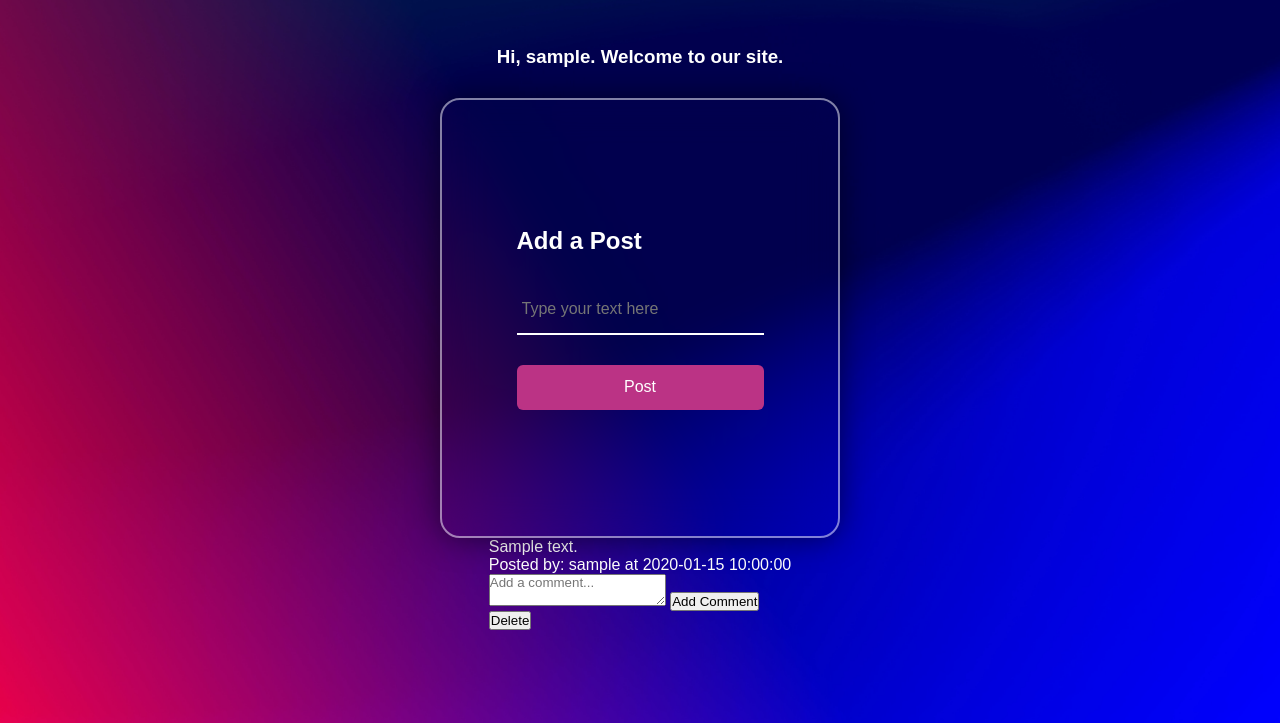
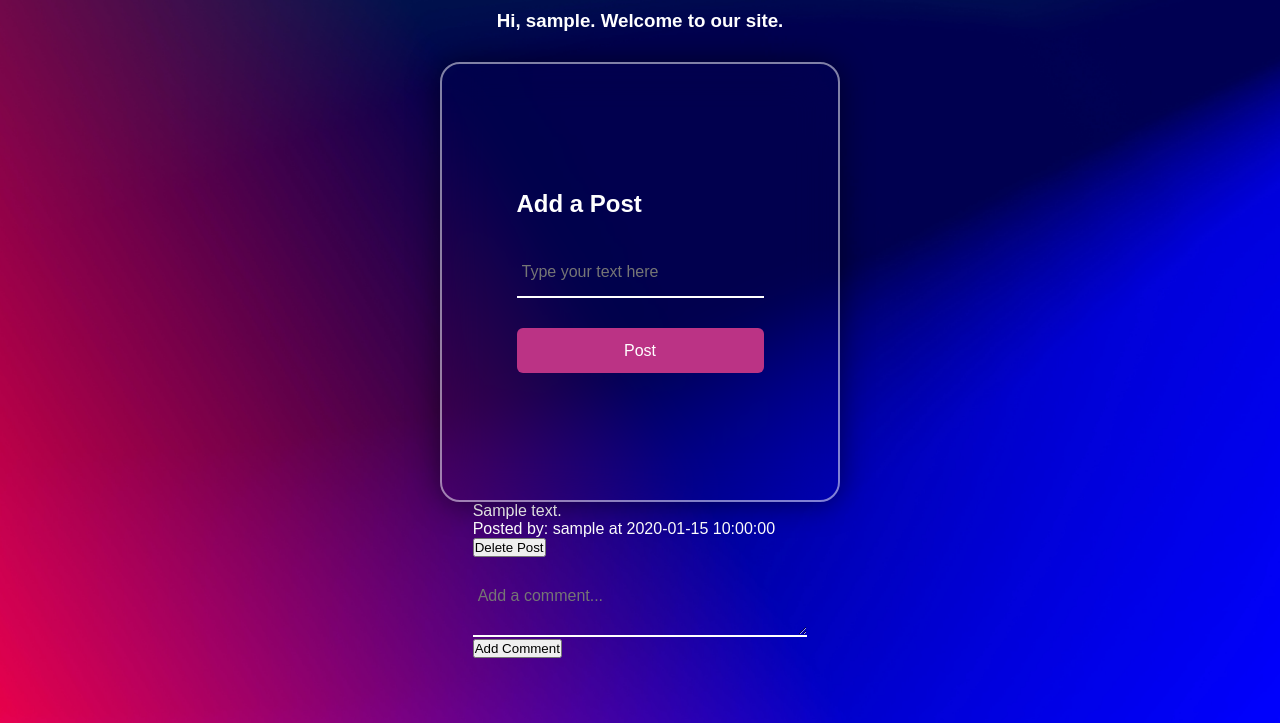
Before and after one commit to mvoyevoda/Message-Board, a PHP site: page / in a window 1280 px wide. Shown: the part 77-800 px from the top of the page. Run offline with PHP 8.4, Linux system fonts and the light colour scheme; the visitor is signed in with stand-in values (Sample User, id 1); tables that the repository leaves empty or names only in its code hold one stand-in row (values such as "Sample post").

Commit message:
in progress

```diff
--- a/dashboard.php
+++ b/dashboard.php
@@ -71,21 +71,22 @@ function deletePost($postid, $conn){
             echo "<p>".htmlspecialchars($row['body'])."</p>";
             echo "<p>Posted by: ".htmlspecialchars($row['username'])." at ".htmlspecialchars($row['created_at'])."</p>";
             //insert add comment form here
-            //display comments from comments table which have the same postid as $row[postid], each as a seperate card, as a column
+            if ($row['username'] === $_SESSION['username']){
+                echo
+                    '<form action="delete_post.php" method="POST" style="display: inline;">
+                    <input type="hidden" name="postid" value="' . $row['postid'] . '">
+                    <button class="action-btn" type="submit" style="color: black;">Delete Post</button>
+                    </form>';
+            }
             echo
-                "<form action='add_comment.php' method='POST'>
+                "<form class='input-box' action='add_comment.php' method='POST'>
                 <input type='hidden' name='postid' value='" . $row['postid'] . "'>
                 <input type='hidden' name='userid' value='" . $_SESSION['id'] . "'>
                 <textarea name='body' placeholder='Add a comment...' required></textarea>
                 <button class='action-btn' type='submit' style='color: black';>Add Comment</button>
                 </form>";
-            if ($row['username'] === $_SESSION['username']){
-                echo
-                    '<form action="delete_post.php" method="POST" style="display: inline;">
-                    <input type="hidden" name="postid" value="' . $row['postid'] . '">
-                    <button class="action-btn" type="submit" style="color: black;">Delete</button>
-                    </form>';
-            }
+            //display comments from comments table which have the same postid as $row[postid], each as a seperate card, as a column
+
 
             echo "</div>";
         }
--- a/styles.css
+++ b/styles.css
@@ -180,7 +180,7 @@ header {
     top: -5px;
 }
 
-.input-box input {
+.input-box input, .input-box textarea {
     width: 100%;
     height: 100%;
     background: transparent;
```
